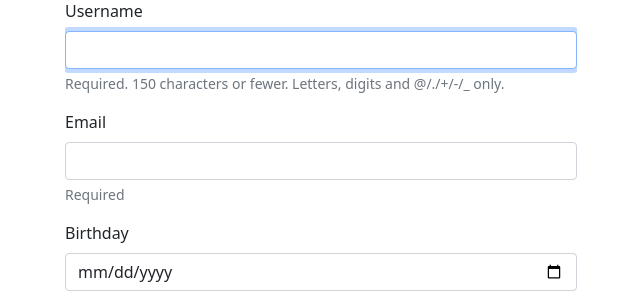
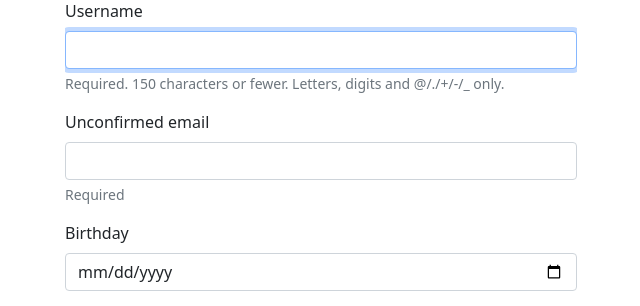
Before and after one commit to GurevichVarvara/GameMuster, a Django app: page /accounts/signup/ in a window 1280 px wide. Shown: the part 201-507 px from the top of the page, without its empty margins (319-959 px from the left). Run offline with Django 3.2, Linux system fonts and the light colour scheme; parts of the project's set-up code (start-up, migrations or seed data) failed here and were passed over; some libraries are stand-ins or nearby versions.

Commit message:
Change user email logic

```diff
--- a/api/views.py
+++ b/api/views.py
@@ -1,9 +1,7 @@
-from django.contrib.auth.views import PasswordChangeView
 from django.shortcuts import render, redirect
 from rest_framework import viewsets
 from rest_framework import generics
 from rest_framework.decorators import permission_classes, api_view
-from rest_framework.permissions import AllowAny
 from rest_framework.response import Response
 from django.core.validators import validate_email
 from django.core.exceptions import ValidationError
--- a/users/forms.py
+++ b/users/forms.py
@@ -8,7 +8,7 @@ class DateInput(forms.DateInput):
 
 
 class BaseUserForm(forms.Form):
-    email = forms.EmailField(max_length=200, required=True, help_text='Required')
+    unconfirmed_email = forms.EmailField(max_length=200, required=True, help_text='Required')
     first_name = forms.CharField(max_length=40, required=True, help_text='Required')
     last_name = forms.CharField(max_length=40, required=True, help_text='Required')
     birthday = forms.DateField(widget=DateInput, required=False)
@@ -19,7 +19,7 @@ class SignupForm(UserCreationForm, BaseUserForm):
     class Meta:
         model = User
         fields = ('username',
-                  'email',
+                  'unconfirmed_email',
                   'birthday',
                   'first_name',
                   'last_name')
@@ -30,7 +30,7 @@ class UserEditForm(UserChangeForm, BaseUserForm):
     class Meta:
         model = User
         fields = ('username',
-                  'email',
+                  'unconfirmed_email',
                   'birthday',
                   'first_name',
                   'last_name')
--- a/users/models.py
+++ b/users/models.py
@@ -1,15 +1,28 @@
 from django.db import models
 from django.contrib.auth.models import AbstractUser
+from django.core.exceptions import ValidationError
+from django.utils.translation import gettext_lazy as _
+
+
+def is_email_unique(new_email):
+    if User.objects.filter(email=new_email).first() or \
+                User.objects.filter(unconfirmed_email=new_email).first():
+        raise ValidationError(
+            _('Email is not unique'),
+        )
 
 
 class User(AbstractUser):
-    email = models.EmailField(unique=True)
+    email = models.EmailField()
     birthday = models.DateField('Birthday',
                                 null=True,
                                 blank=True,
                                 default=None)
     active_time = models.DateTimeField(null=True,
                                        default=None)
+    unconfirmed_email = models.EmailField(null=True,
+                                          default=None,
+                                          validators=[is_email_unique])
 
     def user_can_authenticate(self, user):
         """
--- a/users/templates/users/signup.html
+++ b/users/templates/users/signup.html
@@ -9,7 +9,7 @@
   {% include 'users/form_base/non_field_errors.html' with form=form %}
 
   {% include 'users/form_base/input_base.html' with field=form.username %}
-  {% include 'users/form_base/input_base.html' with field=form.email %}
+  {% include 'users/form_base/input_base.html' with field=form.unconfirmed_email %}
   {% include 'users/form_base/input_base.html' with field=form.birthday %}
   {% include 'users/form_base/input_base.html' with field=form.first_name %}
   {% include 'users/form_base/input_base.html' with field=form.last_name %}
--- a/users/templates/users/user_update_form.html
+++ b/users/templates/users/user_update_form.html
@@ -8,7 +8,7 @@
   {% include 'users/form_base/non_field_errors.html' with form=form %}
 
   {% include 'users/form_base/input_base.html' with field=form.username %}
-  {% include 'users/form_base/input_base.html' with field=form.email %}
+  {% include 'users/form_base/input_base.html' with field=form.unconfirmed_email %}
   {% include 'users/form_base/input_base.html' with field=form.birthday %}
   {% include 'users/form_base/input_base.html' with field=form.first_name %}
   {% include 'users/form_base/input_base.html' with field=form.last_name %}
--- a/users/views.py
+++ b/users/views.py
@@ -12,7 +12,6 @@ from django.core.mail import send_mail
 from django.views.generic import CreateView, UpdateView
 from datetime import datetime
 from django.contrib.auth.decorators import login_required
-
 
 from users.tokens import EmailConfirmationTokenGenerator
 from users.forms import SignupForm, UserEditForm
@@ -35,10 +34,9 @@ def send_confirmation_email(request, user, email):
 
 
 def update_user_with_email(request, form, message):
-    if request.user.is_authenticated:
-        logout(request)
+    user = form.save()
 
-    user = form.save()
+    user.save()
 
     send_confirmation_email(request, user, user.email)
 
@@ -54,8 +52,8 @@ class SignUpView(CreateView):
     def form_valid(self, form):
         return update_user_with_email(self.request,
                                       form,
-                                       'Please confirm your email address '
-                                       'to complete the registration')
+                                      'Please confirm your email address '
+                                      'to complete the registration')
 
 
 def is_user_email_changed(prev_email, form):
@@ -75,8 +73,8 @@ class UserEditView(UpdateView):
                                  form):
             response = update_user_with_email(self.request,
                                               form,
-                                               'Please confirm your '
-                                               'new email address')
+                                              'Please confirm your '
+                                              'new email address')
         else:
             response = super(UserEditView, self).form_valid(form)
 
@@ -91,6 +89,8 @@ def activate(request, uidb64, token):
         return HttpResponse('Activation link is invalid!')
 
     user.active_time = datetime.now()
+    user.email = user.unconfirmed_email
+    user.unconfirmed_email = None
     user.save()
     login(request, user)
     return redirect('index')
```
Also changed, not shown: users/migrations/0003_auto_20210524_1621.py (added).
